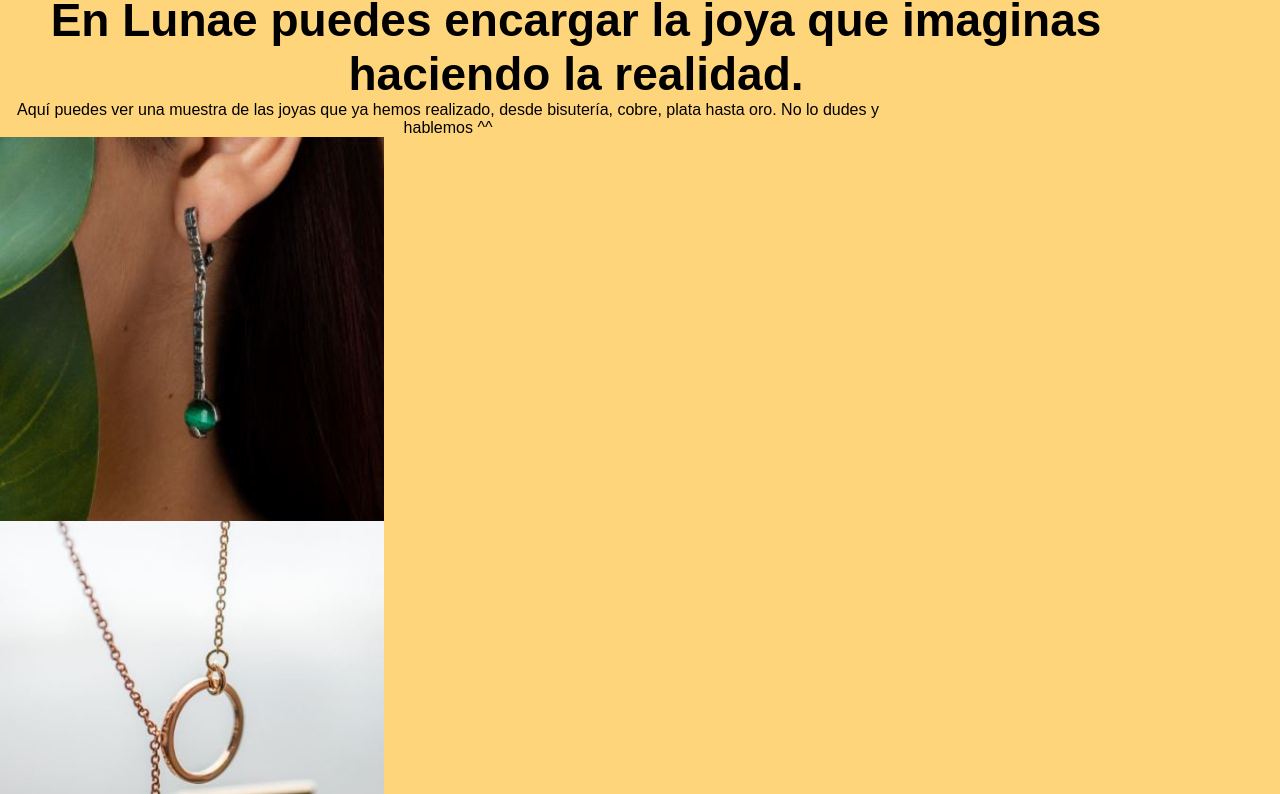
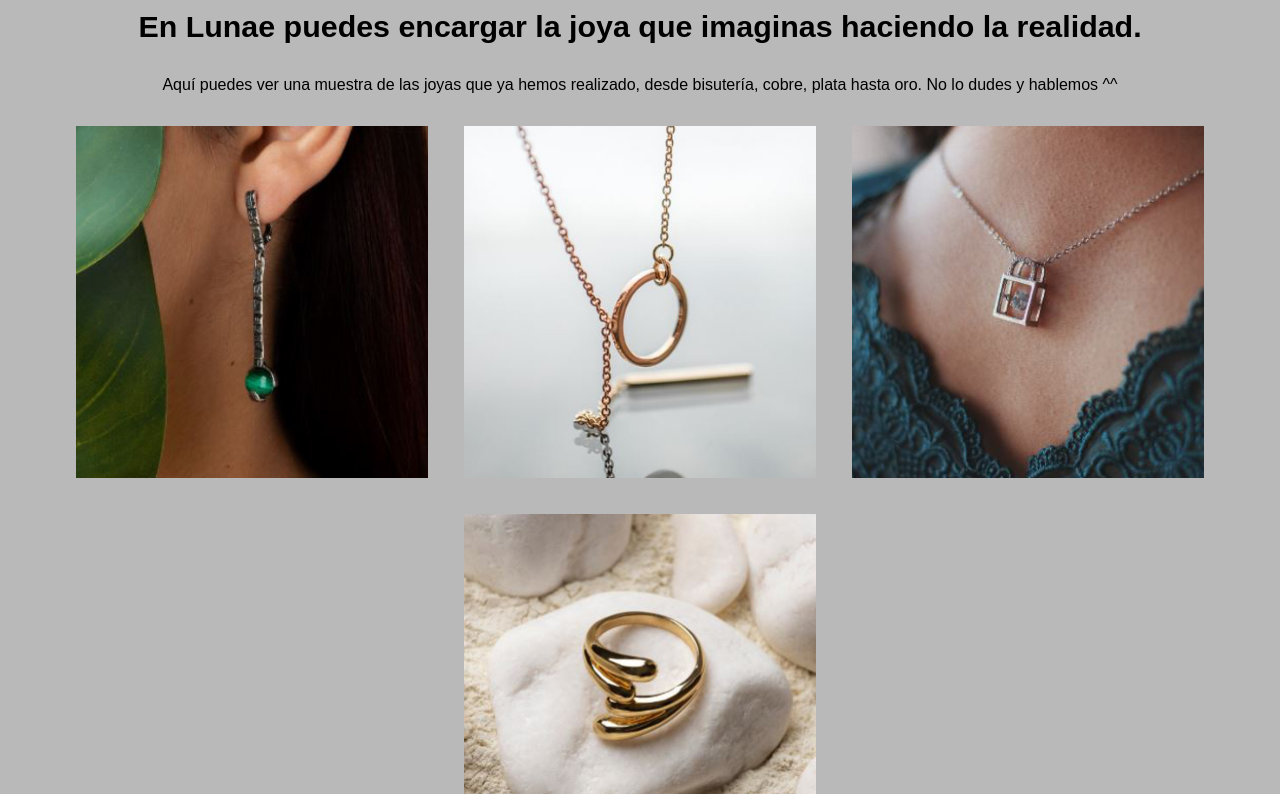
Before and after one commit to TDRaul/web_joyeria_artesanal, a plain HTML site: page encargo.html in a window 1280 px wide. Shown: the part 97-891 px from the top of the page. Drawn offline with Linux system fonts and the light colour scheme.

Commit message:
Creación de un README descriptivo del proyecto. Realizando ajustes en estilos de encargo y contacto

```diff
--- a/style_contacto.css
+++ b/style_contacto.css
@@ -19,6 +19,10 @@ input {
     border-color: black;
     text-align: center;
     font-size: 1rem;
+}
+
+input:focus {
+    background-color: rgb(252, 191, 167);
 }
 
 textarea {
--- a/style_encargo.css
+++ b/style_encargo.css
@@ -4,27 +4,31 @@ body {
 }
 
  #presentacion_encargos {
-    background-color: rgb(255, 213, 124);
+        background-color: rgb(185, 185, 185);
     }
 
     #presentacion_encargos h1 {
         text-align: center;
-    width: 90%;
+        font-size: 1.9rem;
+        width: 100%;
+        padding: 1rem;
     }
 
     #presentacion_encargos p {
         text-align: center;
-    width: 70%;
+        width: 100%;
+        font-size: 1rem;
+        padding: 1rem;
     }
 
     #productos {
         width: 100%;
+        display: block;
     }
 
     #productos img {
         width: 30%;
-    display: flex;
-
+        padding: 1rem;
     }
 
 @media (max-width: 350px) {
```
Also changed, not shown: 1 other file. Lines whose indentation alone changed are shown as unchanged.
